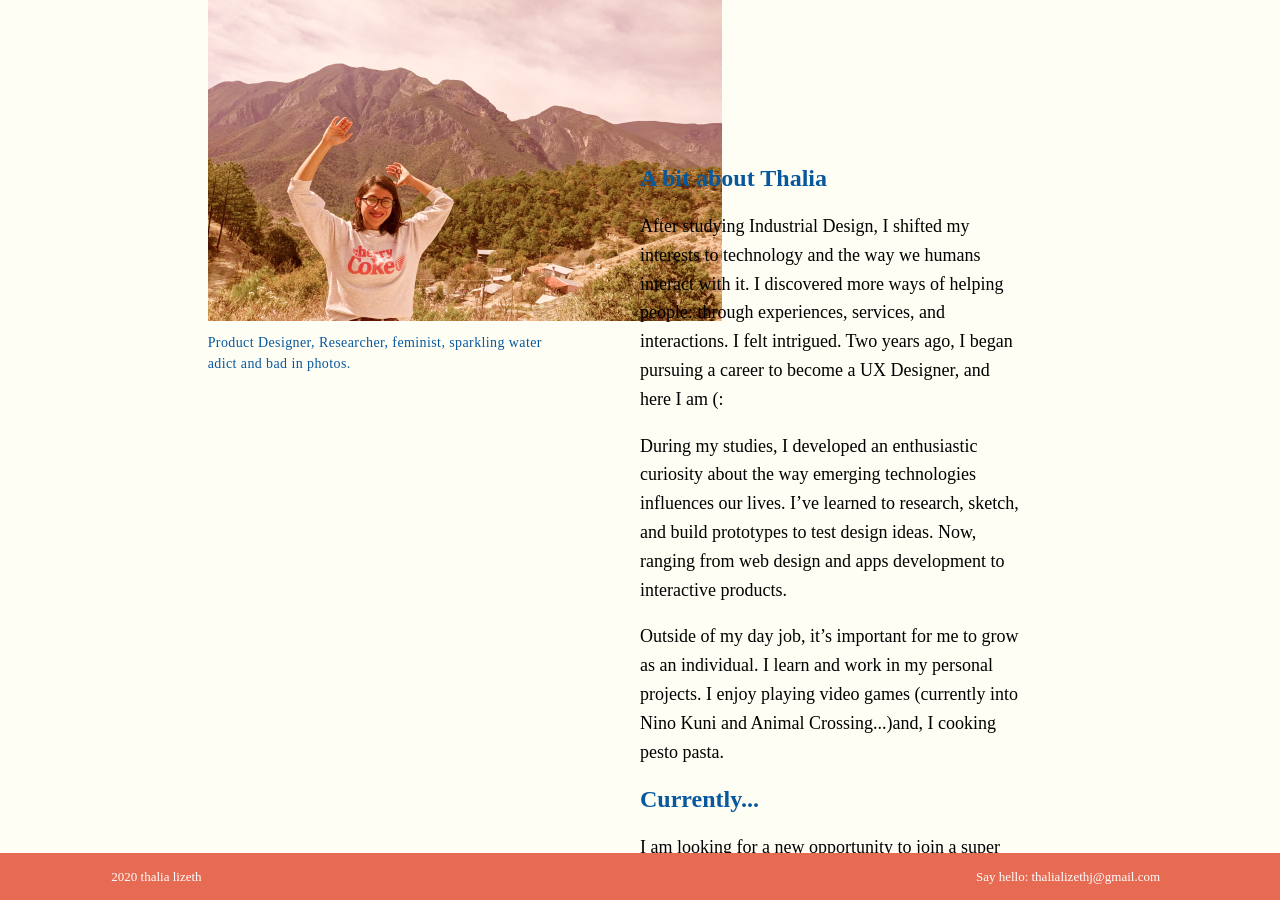
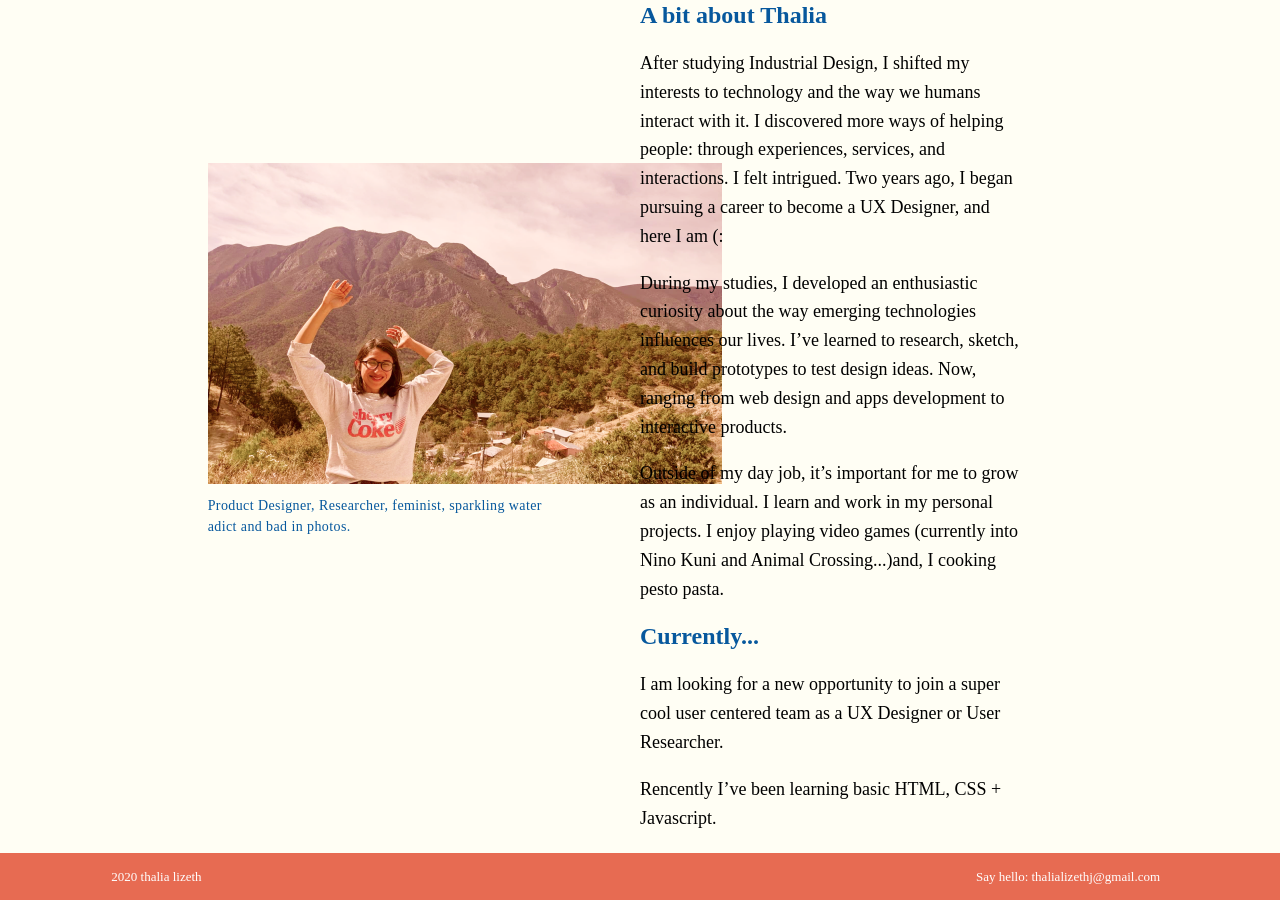
Before and after one commit to thalizeth/thalizeth.github.io, a Jekyll site: the page built from about.html, in a window 1280 px wide and 900 px high, scrolled down 163 px. Built offline with Jekyll 4.4.1, drawn with Linux system fonts in a browser that asks for light colours.

Commit message:
Fix[about]: Make left image fixed and right side scrollable

```diff
--- a/_sass/about.scss
+++ b/_sass/about.scss
@@ -1,10 +1,11 @@
 .about--container {
   width: 100%;
   display: flex;
+  margin-top: 75px;
 
   .about--left-container {
+    position: fixed;
     width: 514px;
-    margin-top: 75px;
     margin-left: 107px;
     margin-right: 125.5px;
 
@@ -25,13 +26,11 @@
 
   .about--right-container {
     width: 50%;
-    margin-top: 75px;
-    position: fixed;
+    position: absolute;
     overflow-y: scroll;
     right: 0;
-    //height: 100%;
-    height: calc(90%);
-    margin-bottom: 90px;
+    height: 100%;
+    margin-bottom: 91px;
 
     .about--right-subcontainer {
       width: 382px;
```
